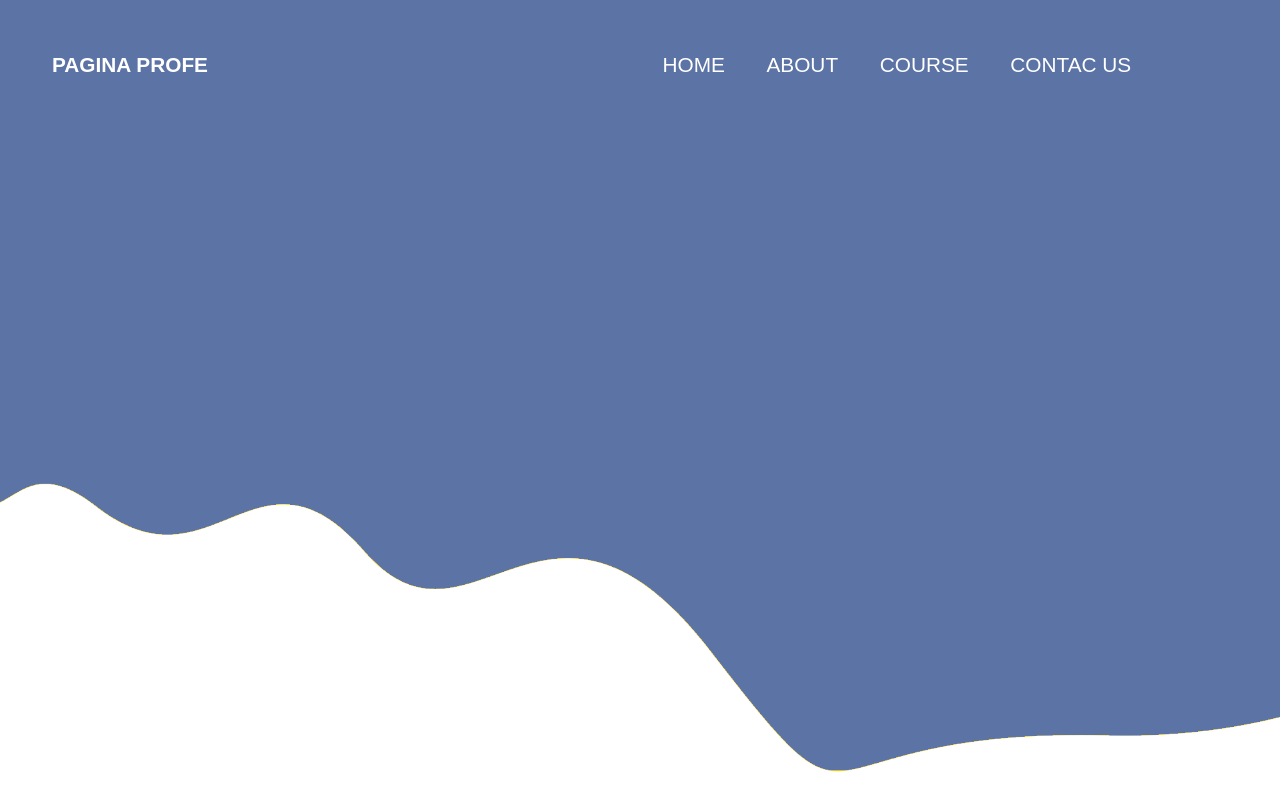
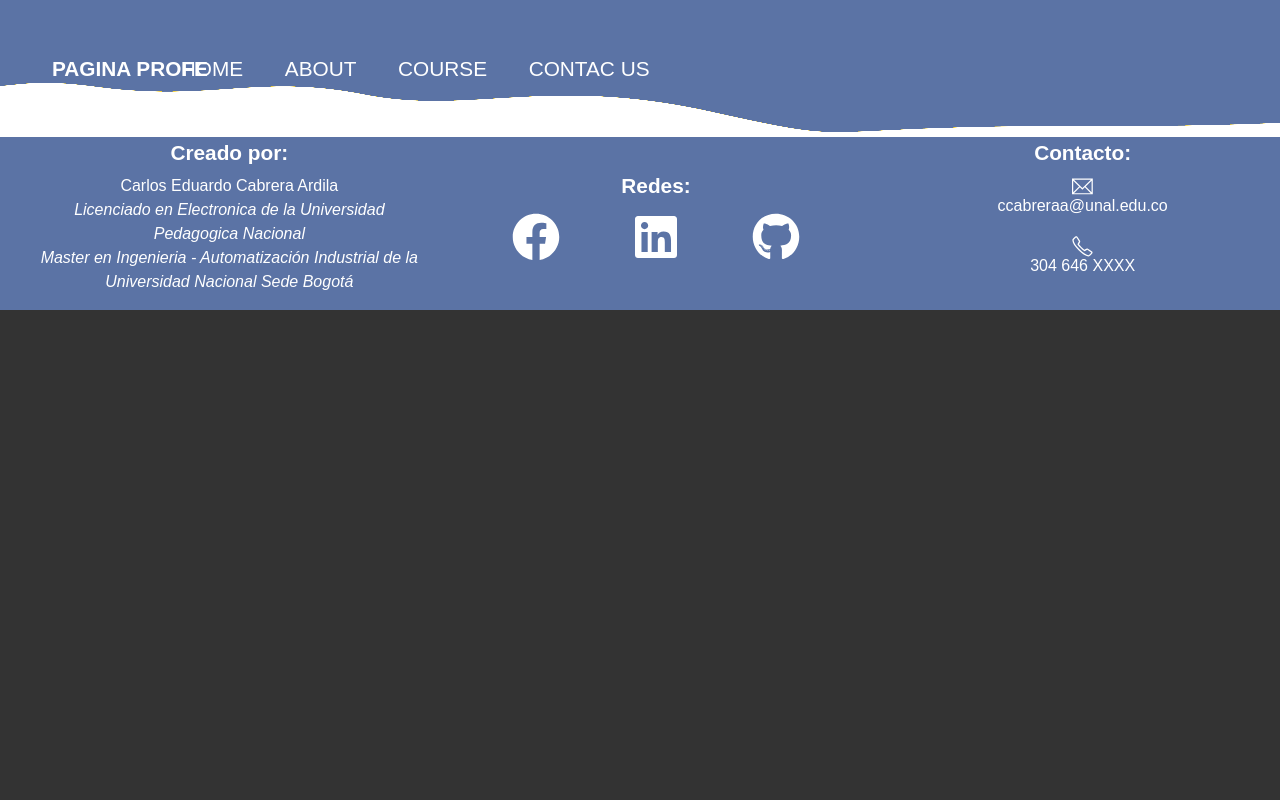
Before and after one commit to Dnl-Cabrera/programmingWeb, a React (Create React App) app: page / in a window 1280 px wide. Built offline with nearby package versions, Linux system fonts and the light colour scheme; the HTML template or start-up script is replaced by a standard one.

Commit message:
Se agrego pie de pagina

```diff
--- a/package.json
+++ b/package.json
@@ -3,11 +3,17 @@
   "version": "0.1.0",
   "private": true,
   "dependencies": {
+    "@fortawesome/fontawesome-svg-core": "^6.3.0",
+    "@fortawesome/free-solid-svg-icons": "^6.3.0",
+    "@fortawesome/react-fontawesome": "^0.2.0",
     "@testing-library/jest-dom": "^5.16.5",
     "@testing-library/react": "^13.4.0",
     "@testing-library/user-event": "^13.5.0",
+    "bootstrap": "^5.2.3",
     "react": "^18.2.0",
+    "react-bootstrap": "^2.7.2",
     "react-dom": "^18.2.0",
+    "react-icons": "^4.8.0",
     "react-scripts": "5.0.1",
     "web-vitals": "^2.1.4"
   },
--- a/src/App.css
+++ b/src/App.css
@@ -1,5 +1,5 @@
 .nav-padre{
-    position: absolute;
+    position: static;
     width: 100%;
     height: 100%;
     background: url("/src/images/hero-bg.png");
@@ -8,3 +8,6 @@
     background-repeat: no-repeat;
     z-index: -1;
 }
+.footer-padre{
+
+}
--- a/src/App.js
+++ b/src/App.js
@@ -1,6 +1,6 @@
 import React from "react"
 import Head from "./components/Structure/Head/Head";
-
+import Footer from "./components/Structure/Footer/Footer";
 import "./App.css"
 
 class App extends React.Component{
@@ -11,6 +11,10 @@ class App extends React.Component{
         <div class="nav-padre">
           <Head></Head>
         </div>
+        <div class="footer-padre">
+          <Footer></Footer>
+        </div>
+
       </div>
     )
 
--- /dev/null
+++ b/src/components/Structure/Footer/Footer.css
@@ -0,0 +1,55 @@
+.wrapper{
+    width: 100%;
+    position:static;
+    display: grid;
+    grid-template-columns: repeat(auto-fill,minmax(100%,1fr));
+    background-color: #5b73a5;;
+    color:white;
+}
+
+@media screen and (min-width: 800px) {
+    .wrapper{
+        grid-template-columns: repeat(auto-fill,minmax(33%,1fr));
+    }
+}
+
+.item1 ul{
+    list-style: none;
+    text-align: center;
+}
+.item2{
+    display:flex;
+    align-items: center;
+    justify-content: center;
+}
+.item2 ul{
+    list-style: none;
+    text-align: center;
+}
+
+.item3 ul{
+    list-style: none;
+    text-align: center;
+}
+.face{
+    color:white;
+    font-size: 3em;
+}
+.linke{
+    color:white;
+    font-size: 3em;
+    margin-left: 1.5em;
+}
+.Github{
+    color:white;
+    font-size: 3em;
+    margin-left: 1.5em;
+}
+.phone{
+    color:white;
+    font-size: 1.3em;
+}
+.email{
+    color:white;
+    font-size: 1.3em;
+}
--- /dev/null
+++ b/src/components/Structure/Footer/Footer.js
@@ -0,0 +1,46 @@
+import React from "react";
+import {FaFacebook,FaLinkedin,FaGithub,FaMailBulk} from 'react-icons/fa'
+import {TfiEmail} from 'react-icons/tfi'
+import {SlPhone} from 'react-icons/sl'
+import "./Footer.css"
+
+
+class Footer extends React.Component {
+
+    render(){
+        return(
+            <div>
+                <div class="wrapper">
+                    <div class="item1">
+                        <ul>
+                            <li Style="padding-bottom:1.5%"><strong Style="font-size:1.3em">Creado por:</strong></li>
+                            <li>Carlos Eduardo Cabrera Ardila</li>
+                            <li Style="font-style: italic;">Licenciado en Electronica de la Universidad Pedagogica Nacional</li>
+                            <li Style="font-style: italic; ">Master en Ingenieria - Automatización Industrial de la Universidad Nacional Sede Bogotá</li>
+                        </ul>
+                    </div>
+                    <div class="item2">
+                        <ul>
+                            <li Style="padding-bottom:4%"><strong Style="font-size:1.3em">Redes:</strong></li>
+                            <li>
+                                <a href=""><FaFacebook class="face"/></a>
+                                <a href=""><FaLinkedin class="linke"/></a>
+                                <a href=""><FaGithub class="Github"/></a>
+                            </li>
+                        </ul>
+                    </div>
+                    <div class="item3">
+                        <ul>
+                            <li class="i1" Style="padding-bottom:1.5%"><strong Style="font-size:1.3em">Contacto:</strong></li>
+                            <li><div><TfiEmail class="email"/><p Style="margin-top:-1%;">ccabreraa@unal.edu.co</p></div></li>
+                            <li><div><SlPhone class="phone"/><p Style="margin-top:-1%;">304 646 XXXX</p></div></li>
+                        </ul>
+                    </div>
+                </div>
+            </div>
+        )
+    }
+
+}
+
+export default Footer;
--- a/src/components/Structure/Head/Head.css
+++ b/src/components/Structure/Head/Head.css
@@ -65,7 +65,7 @@ la imagen del menu*/
     .main-menu{
         font-size: 1.3em;
         transform: translateY(0%);
-        justify-content: end; /*Para alinear contenidos.*/
+        justify-content: end !important; /*Para alinear contenidos.*/
     }
     .main-menu--show{
         font-size: 1.3em;
@@ -103,3 +103,7 @@ la imagen del menu*/
 .main-nav{
     padding: 2em 8em 2em 8em;
 }
+
+.nav-father{
+    position:static;
+}
--- a/src/components/Structure/Head/Head.js
+++ b/src/components/Structure/Head/Head.js
@@ -1,4 +1,4 @@
-import React, {useEffect} from "react";
+import React from "react";
 import "./Head.css"
 import imagenMenu from "../../../images/menu.png"
 
@@ -24,7 +24,7 @@ class Head extends React.Component{
 
         return(
             <div>
-                    <div class="nav-padre">
+                    <div class="nav-father">
                     <header>
                         <nav class="main-nav">
                             <div onClick={this.toggleMenu} class="toggle-menu"> {/*Este contendor va almacenar la imagen del menu, asi
```
Also changed, not shown: 1 other file (tests, documents, lock files or other folders).
